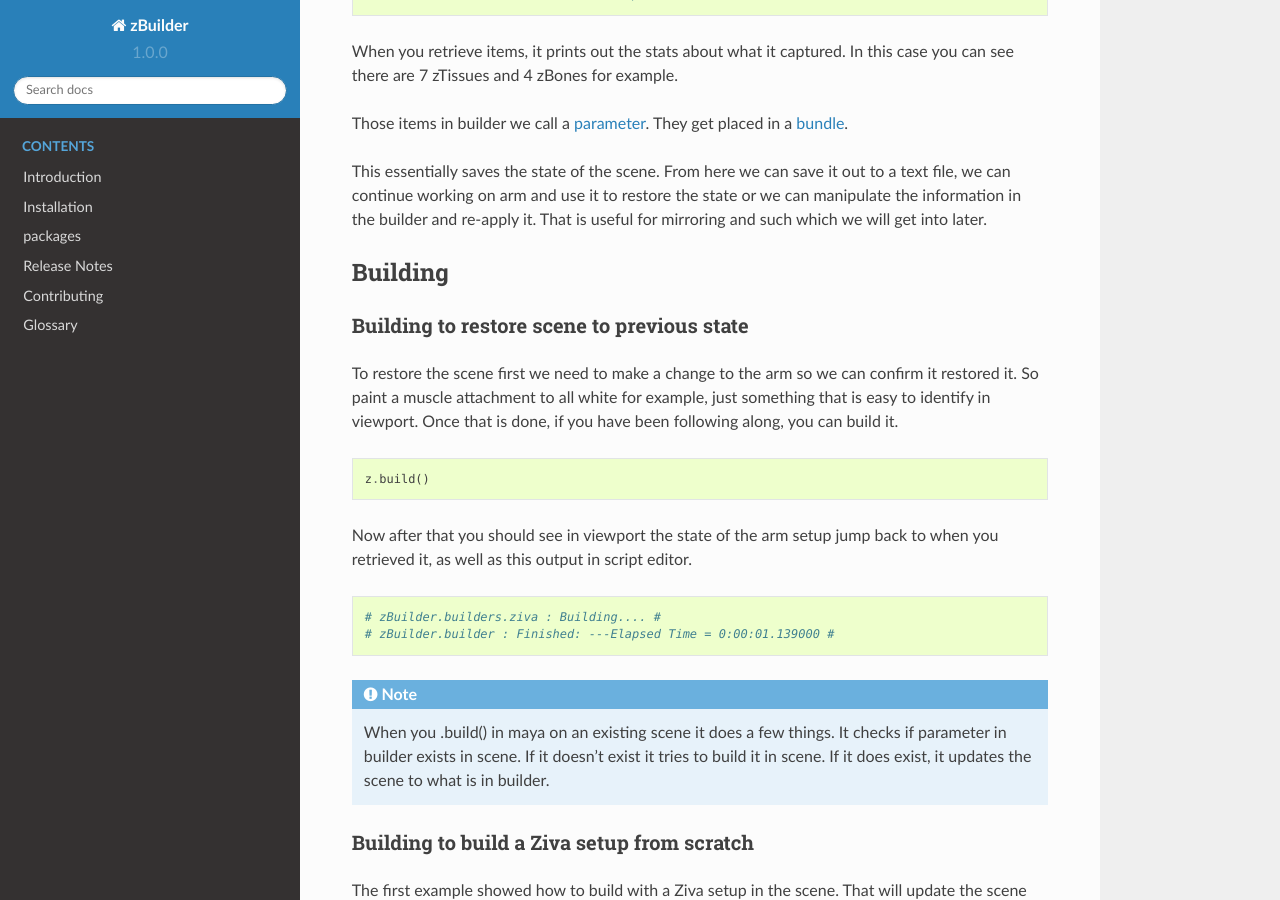
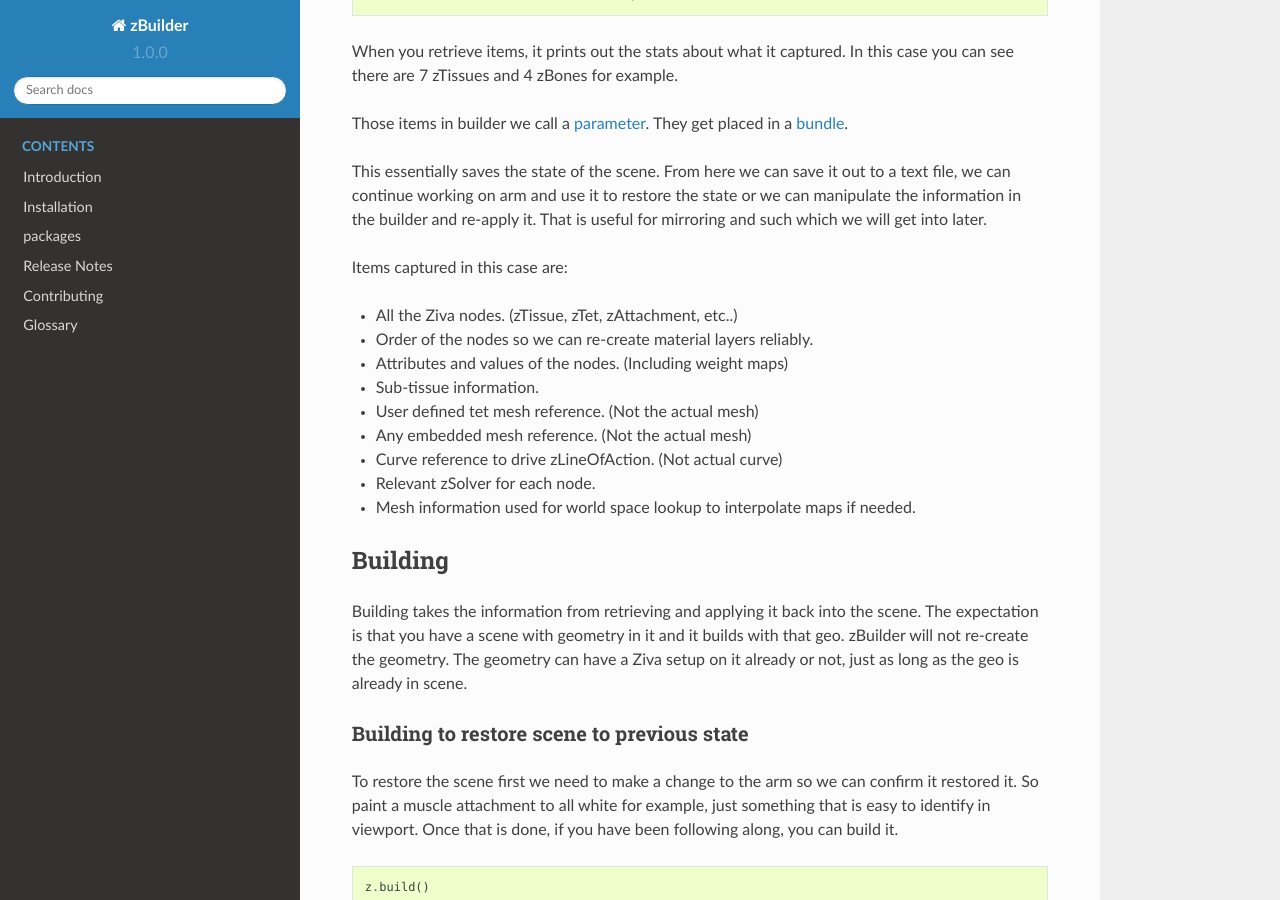
Before and after one commit to Unity-Technologies/ziva-vfx-utils, a Sphinx documentation site: the page built from docs/zBuilder_tutorials.rst, in a window 1280 px wide and 900 px high, scrolled down 957 px. Built offline with Sphinx 7.4.7 and the Read the Docs theme 2.0.0, drawn with Linux system fonts in a browser that asks for light colours.

Commit message:
Made tutorial more clear in terms of what it does with geometry

```diff
--- a/docs/zBuilder_tutorials.rst
+++ b/docs/zBuilder_tutorials.rst
@@ -57,8 +57,24 @@
 information in the builder and re-apply it.  That is useful for mirroring and such
 which we will get into later.
 
+Items captured in this case are:
+
+* All the Ziva nodes. (zTissue, zTet, zAttachment, etc..)
+* Order of the nodes so we can re-create material layers reliably.
+* Attributes and values of the nodes. (Including weight maps)
+* Sub-tissue information.
+* User defined tet mesh reference.  (Not the actual mesh)
+* Any embedded mesh reference. (Not the actual mesh)
+* Curve reference to drive zLineOfAction. (Not actual curve)
+* Relevant zSolver for each node.
+* Mesh information used for world space lookup to interpolate maps if needed.
+
 Building
 ^^^^^^^^
+
+Building takes the information from retrieving and applying it back into the scene.
+The expectation is that you have a scene with geometry in it and it builds with that geo.  zBuilder will
+not re-create the geometry.  The geometry can have a Ziva setup on it already or not, just as long as the geo is already in scene.
 
 Building to restore scene to previous state
 *******************************************
```
